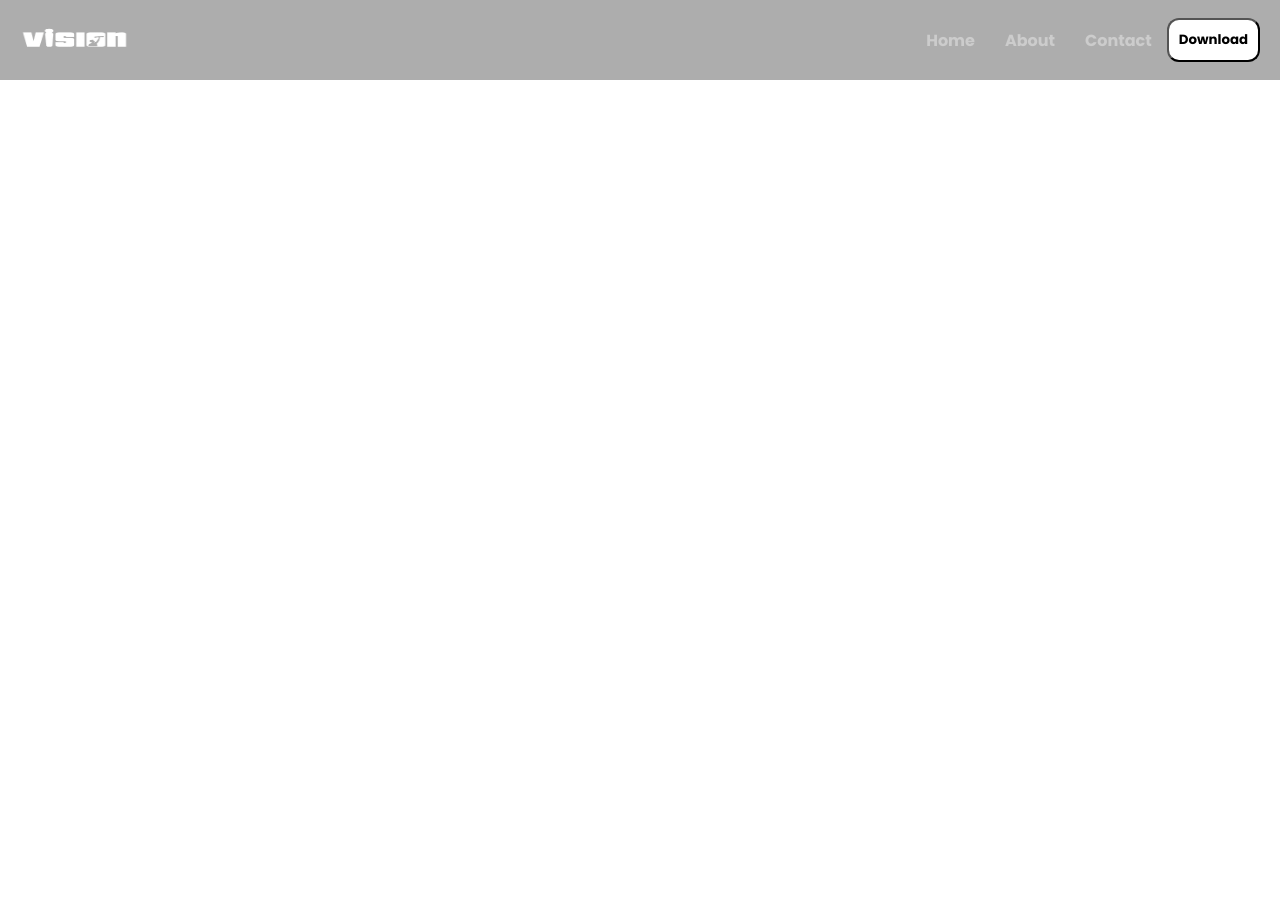
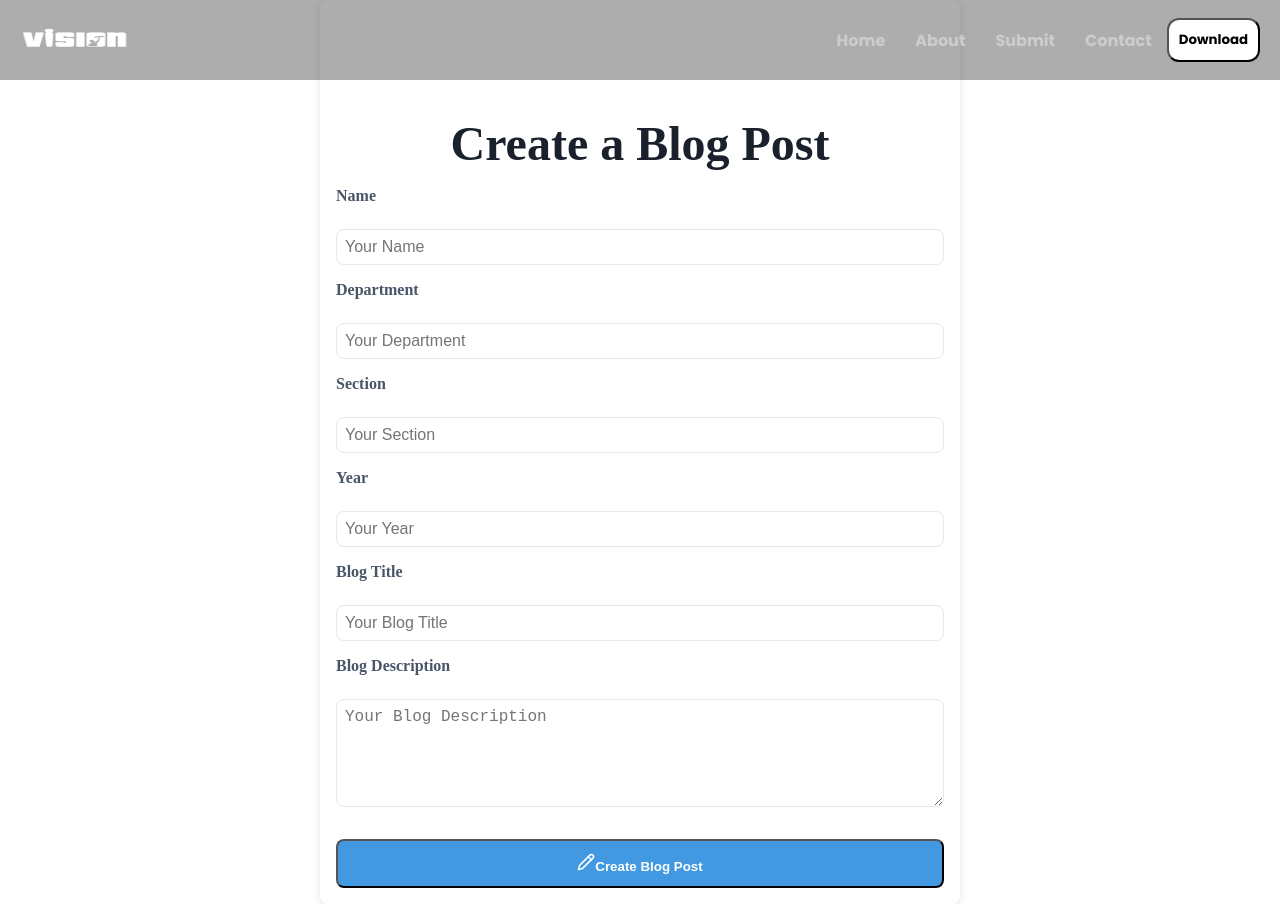
Before and after one commit to harshivkrishna/vision-club, a React (Vite) app in the folder vision/: page /submit in a window 1280 px wide. Before the commit the page ends 800 px from the top, so only its background shows below. Built offline with nearby package versions, Linux system fonts and the light colour scheme.

Commit message:
modified:   vision/src/App.jsx 	modified:   vision/src/components/Contact.jsx 	new file:   vision/src/components/FormPage.css 	new file:   vision/src/components/FormPage.jsx 	modified:   vision/src/components/Navbar.jsx 	modified:   vision/src/components/contact.css

```diff
--- a/vision/src/App.jsx
+++ b/vision/src/App.jsx
@@ -4,6 +4,7 @@ import Hero from './components/Hero'
 import News from './components/news'
 import Contact from './components/Contact'
 import { BrowserRouter as Router, Route, Routes } from 'react-router-dom';
+import FormPage from './components/FormPage'
 
 const App = () => {
   return (
@@ -20,6 +21,7 @@ const App = () => {
               }>
               </Route>
               <Route path='/contact' element={<Contact></Contact>}></Route>
+              <Route path='/submit' element={<FormPage></FormPage>}></Route>
         </Routes>
       </Router>
     </div>
--- a/vision/src/components/Contact.jsx
+++ b/vision/src/components/Contact.jsx
@@ -1,6 +1,6 @@
 import React, { useState } from 'react';
-import { Mail, Phone, MapPin } from 'lucide-react'
-import "./contact.css"
+import { Mail, Phone, MapPin } from 'lucide-react';
+import './contact.css';
 
 const Contact = () => {
   const [name, setName] = useState('');
@@ -11,13 +11,69 @@ const Contact = () => {
   const handleSubmit = (e) => {
     e.preventDefault();
     setSent(true);
-    // Add your logic to send the form data to server or email
+    // Reset form fields
+    setName('');
+    setEmail('');
+    setMessage('');
   };
 
   return (
     <div className="contact-page">
       <h1 className="contact-title">Get in Touch</h1>
       <div className="contact-container">
+        <div className="contact-form-container">
+          <form onSubmit={handleSubmit} className="contact-form">
+            <h2 className="contact-form-title">Send a Message</h2>
+            <div className="form-group">
+              <div className="form-field">
+                <label htmlFor="name" className="form-label">
+                  Name
+                </label>
+                <input
+                  type="text"
+                  id="name"
+                  value={name}
+                  onChange={(e) => setName(e.target.value)}
+                  className="form-input"
+                  required
+                />
+              </div>
+              <div className="form-field">
+                <label htmlFor="email" className="form-label">
+                  Email
+                </label>
+                <input
+                  type="email"
+                  id="email"
+                  value={email}
+                  onChange={(e) => setEmail(e.target.value)}
+                  className="form-input"
+                  required
+                />
+              </div>
+            </div>
+            <div className="form-group">
+              <label htmlFor="message" className="form-label">
+                Message
+              </label>
+              <textarea
+                id="message"
+                value={message}
+                onChange={(e) => setMessage(e.target.value)}
+                className="form-input"
+                required
+              />
+            </div>
+            <button type="submit" className="form-button">
+              Send Message
+            </button>
+            {sent && (
+              <p className="success-message">
+                Your message has been sent successfully!
+              </p>
+            )}
+          </form>
+        </div>
         <div className="contact-info">
           <div className="contact-card">
             <h2 className="contact-card-title">Contact Information</h2>
@@ -43,56 +99,6 @@ const Contact = () => {
             </ul>
           </div>
         </div>
-        <div className="contact-form-container">
-          <form onSubmit={handleSubmit} className="contact-form">
-            <h2 className="contact-form-title">Send a Message</h2>
-            <div className="form-group">
-              <div className="form-field">
-                <label htmlFor="name" className="form-label">
-                  Name
-                </label>
-                <input
-                  type="text"
-                  id="name"
-                  value={name}
-                  onChange={(e) => setName(e.target.value)}
-                  className="form-input"
-                />
-              </div>
-              <div className="form-field">
-                <label htmlFor="email" className="form-label">
-                  Email
-                </label>
-                <input
-                  type="email"
-                  id="email"
-                  value={email}
-                  onChange={(e) => setEmail(e.target.value)}
-                  className="form-input"
-                />
-              </div>
-            </div>
-            <div className="form-group">
-              <label htmlFor="message" className="form-label">
-                Message
-              </label>
-              <textarea
-                id="message"
-                value={message}
-                onChange={(e) => setMessage(e.target.value)}
-                className="form-input"
-              />
-            </div>
-            <button type="submit" className="form-button">
-              Send Message
-            </button>
-            {sent && (
-              <p className="success-message">
-                Your message has been sent successfully!
-              </p>
-            )}
-          </form>
-        </div>
       </div>
     </div>
   );
--- /dev/null
+++ b/vision/src/components/FormPage.css
@@ -0,0 +1,56 @@
+.form-page {
+    max-width: 40rem;
+    margin: 0 auto;
+    padding: 1rem;
+    background-color: #fff;
+    border-radius: 0.5rem;
+    box-shadow: 0 2px 10px rgba(0, 0, 0, 0.1);
+  }
+
+  .form-title {
+    font-size: 3rem;
+    font-weight: bold;
+    color: #1a202c;
+    margin-bottom: 1rem;
+    text-align: center;
+    margin-top: 100px;
+  }
+
+  .form {
+    display: flex;
+    flex-direction: column;
+  }
+
+  .form-group {
+    margin-bottom: 1rem;
+  }
+
+  .form-label {
+    display: block;
+    font-weight: bold;
+    color: #4a5568;
+    margin-bottom: 0.5rem;
+  }
+
+  .form-input {
+    width: 100%;
+    padding: 0.5rem;
+    border: 1px solid #e2e8f0;
+    border-radius: 0.5rem;
+    font-size: 1rem;
+    color: #4a5568;
+  }
+
+  .form-button {
+    background-color: #4299e1;
+    color: #fff;
+    font-weight: bold;
+    padding: 0.75rem;
+    border-radius: 0.5rem;
+    text-align: center;
+    cursor: pointer;
+  }
+
+  .form-button:hover {
+    background-color: #3182ce;
+  }
--- /dev/null
+++ b/vision/src/components/FormPage.jsx
@@ -0,0 +1,124 @@
+import React, { useState } from 'react';
+import './FormPage.css';
+import { Pencil } from 'lucide-react';
+
+const FormPage = () => {
+  const [formData, setFormData] = useState({
+    name: '',
+    department: '',
+    section: '',
+    year: '',
+    blogTitle: '',
+    blogDescription: '',
+  });
+
+  const handleSubmit = (e) => {
+    e.preventDefault();
+    console.log(formData);
+    // Reset form fields
+    setFormData({
+      name: '',
+      department: '',
+      section: '',
+      year: '',
+      blogTitle: '',
+      blogDescription: '',
+    });
+  };
+
+  const handleChange = (e) => {
+    setFormData({ ...formData, [e.target.name]: e.target.value });
+  };
+
+  return (
+    <div className="form-page">
+      <h2 className="form-title">Create a Blog Post</h2>
+      <form onSubmit={handleSubmit} className="form">
+        <div className="form-group">
+          <label htmlFor="name" className="form-label">Name</label>
+          <input
+            id="name"
+            name="name"
+            type="text"
+            value={formData.name}
+            onChange={handleChange}
+            className="form-input"
+            placeholder="Your Name"
+            required
+          />
+        </div>
+        <div className="form-group">
+          <label htmlFor="department" className="form-label">Department</label>
+          <input
+            id="department"
+            name="department"
+            type="text"
+            value={formData.department}
+            onChange={handleChange}
+            className="form-input"
+            placeholder="Your Department"
+            required
+          />
+        </div>
+        <div className="form-group">
+          <label htmlFor="section" className="form-label">Section</label>
+          <input
+            id="section"
+            name="section"
+            type="text"
+            value={formData.section}
+            onChange={handleChange}
+            className="form-input"
+            placeholder="Your Section"
+            required
+          />
+        </div>
+        <div className="form-group">
+          <label htmlFor="year" className="form-label">Year</label>
+          <input
+            id="year"
+            name="year"
+            type="text"
+            value={formData.year}
+            onChange={handleChange}
+            className="form-input"
+            placeholder="Your Year"
+            required
+          />
+        </div>
+        <div className="form-group">
+          <label htmlFor="blogTitle" className="form-label">Blog Title</label>
+          <input
+            id="blogTitle"
+            name="blogTitle"
+            type="text"
+            value={formData.blogTitle}
+            onChange={handleChange}
+            className="form-input"
+            placeholder="Your Blog Title"
+            required
+          />
+        </div>
+        <div className="form-group">
+          <label htmlFor="blogDescription" className="form-label">Blog Description</label>
+          <textarea
+            id="blogDescription"
+            name="blogDescription"
+            rows={5}
+            value={formData.blogDescription}
+            onChange={handleChange}
+            className="form-input"
+            placeholder="Your Blog Description"
+            required
+          />
+        </div>
+        <button type="submit" className="form-button">
+        <Pencil size={18} className="mr-2" />
+          Create Blog Post
+        </button>
+      </form>
+    </div>
+  );
+};
+
+export default FormPage;
--- a/vision/src/components/Navbar.jsx
+++ b/vision/src/components/Navbar.jsx
@@ -20,6 +20,7 @@ const NavBar = () => {
         <ul className={`nav-links ${showLinks ? 'show' : ''}`}>
           <li><Link to="/">Home</Link></li>
           <li><Link to="#">About</Link></li>
+          <li><Link to="/submit">Submit</Link></li>
           <li><Link to="/contact">Contact</Link></li>
           <button>Download</button>
         </ul>
--- a/vision/src/components/contact.css
+++ b/vision/src/components/contact.css
@@ -1,40 +1,98 @@
 .contact-page {
-    max-width: 1200px;
+    max-width: 6xl;
     margin: 0 auto;
-    padding: 16px;
+    padding: 1rem;
   }
 
   .contact-title {
-    font-size: 32px;
+    font-size: 3.0rem;
     font-weight: bold;
     color: #1a202c;
-    margin-bottom: 16px;
+    margin-bottom: 40px;
+    margin-top: 100px;
+    display: flex;
+    justify-content: center;
   }
 
   .contact-container {
     display: flex;
-    flex-wrap: wrap;
-    gap: 16px;
+    flex-direction: column;
+    gap: 2rem;
+    margin-right: 150px;
+    margin-left: 150px;
   }
 
-  .contact-info,
-  .contact-form-container {
-    flex: 1;
-    min-width: 300px;
+  .contact-form-container,
+  .contact-info {
+    width: 100%;
   }
 
-  .contact-card {
+  .contact-form {
     background-color: #fff;
-    border-radius: 8px;
-    box-shadow: 0 4px 6px rgba(0, 0, 0, 0.1);
-    padding: 16px;
+    border-radius: 0.5rem;
+    box-shadow: 0 2px 10px rgba(0, 0, 0, 0.1);
+    padding: 1rem;
+  }
+
+  .contact-form-title {
+    font-size: 1.5rem;
+    font-weight: bold;
+    color: #1a202c;
+    margin-bottom: 1rem;
+  }
+
+  .form-group {
+    display: flex;
+    flex-direction: column;
+    gap: 1rem;
+  }
+
+  .form-field {
+    display: flex;
+    flex-direction: column;
+  }
+
+  .form-label {
+    color: #4a5568;
+    margin-bottom: 0.5rem;
+  }
+
+  .form-input {
+    padding: 0.5rem;
+    border: 1px solid #e2e8f0;
+    border-radius: 0.5rem;
+  }
+
+  .form-button {
+    background-color: #4299e1;
+    color: #fff;
+    font-weight: bold;
+    padding: 0.75rem;
+    border-radius: 0.5rem;
+    margin-top: 1rem;
+  }
+
+  .form-button:hover {
+    background-color: #3182ce;
+  }
+
+  .success-message {
+    color: #48bb78;
+    margin-top: 0.5rem;
+  }
+
+  .contact-info {
+    background-color: #fff;
+    border-radius: 0.5rem;
+    box-shadow: 0 2px 10px rgba(0, 0, 0, 0.1);
+    padding: 1rem;
   }
 
   .contact-card-title {
-    font-size: 24px;
+    font-size: 1.5rem;
     font-weight: bold;
     color: #1a202c;
-    margin-bottom: 8px;
+    margin-bottom: 1rem;
   }
 
   .contact-list {
@@ -45,12 +103,12 @@
   .contact-list-item {
     display: flex;
     align-items: center;
-    margin-bottom: 8px;
+    margin-bottom: 0.5rem;
   }
 
   .contact-icon {
-    color: gray;
-    margin-right: 8px;
+    margin-right: 0.5rem;
+    color: #718096;
   }
 
   .contact-link {
@@ -65,68 +123,3 @@
   .contact-address {
     color: #4a5568;
   }
-
-  .contact-form {
-    background-color: #fff;
-    border-radius: 8px;
-    box-shadow: 0 4px 6px rgba(0, 0, 0, 0.1);
-    padding: 16px;
-  }
-
-  .contact-form-title {
-    font-size: 24px;
-    font-weight: bold;
-    color: #1a202c;
-    margin-bottom: 8px;
-  }
-
-  .form-group {
-    display: flex;
-    flex-wrap: wrap;
-    gap: 16px;
-  }
-
-  .form-field {
-    flex: 1;
-    min-width: 200px;
-  }
-
-  .form-label {
-    display: block;
-    color: #4a5568;
-    margin-bottom: 4px;
-  }
-
-  .form-input {
-    width: 100%;
-    padding: 8px;
-    border: 1px solid #cbd5e0;
-    border-radius: 8px;
-    box-sizing: border-box;
-    outline: none;
-  }
-
-  .form-input:focus {
-    border-color: #4299e1;
-    box-shadow: 0 0 0 1px #4299e1;
-  }
-
-  .form-button {
-    background-color: #4299e1;
-    color: #fff;
-    font-weight: bold;
-    padding: 8px 16px;
-    border-radius: 8px;
-    cursor: pointer;
-    border: none;
-    outline: none;
-  }
-
-  .form-button:hover {
-    background-color: #2b6cb0;
-  }
-
-  .success-message {
-    color: #48bb78;
-    margin-top: 8px;
-  }
```
